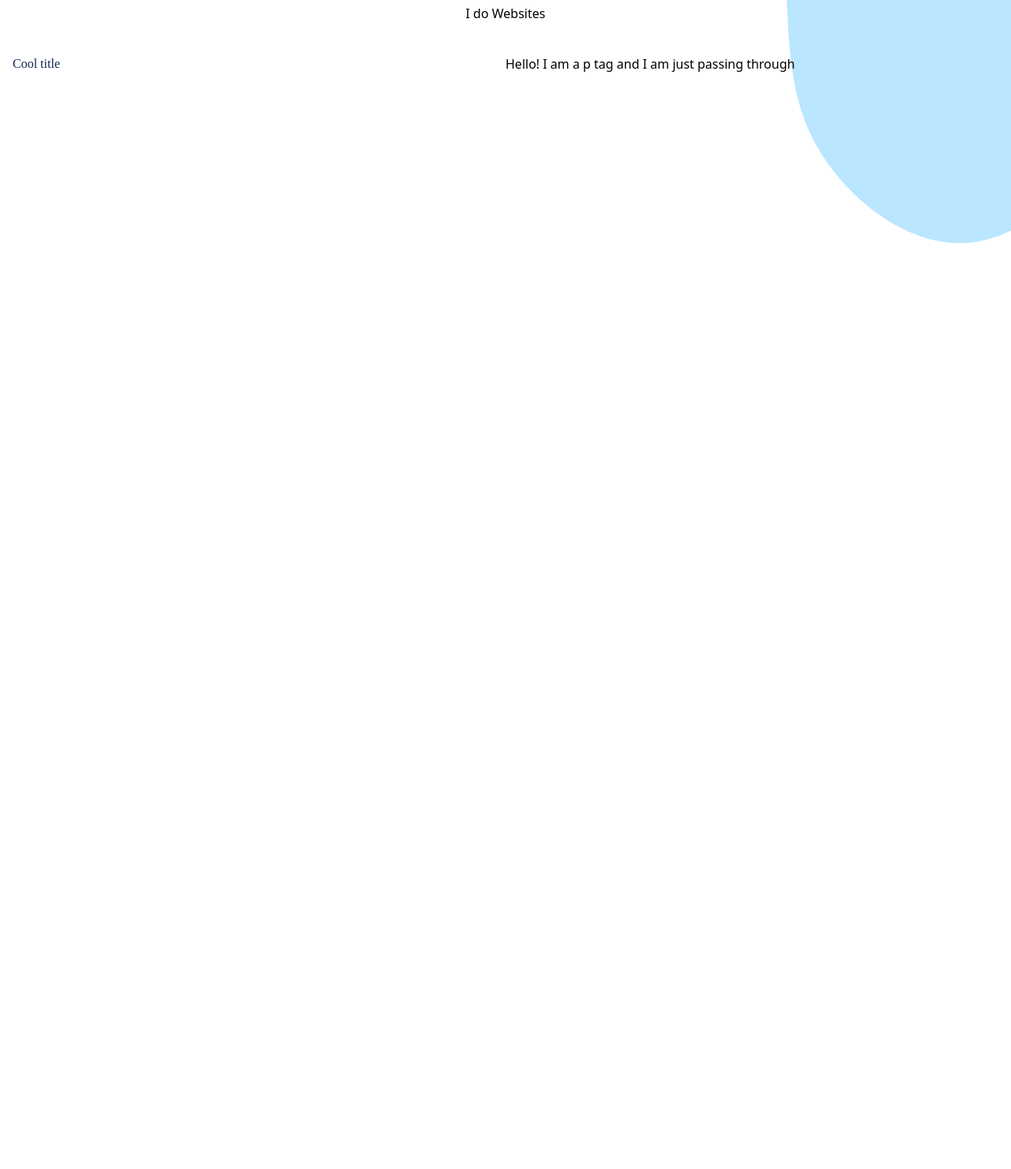
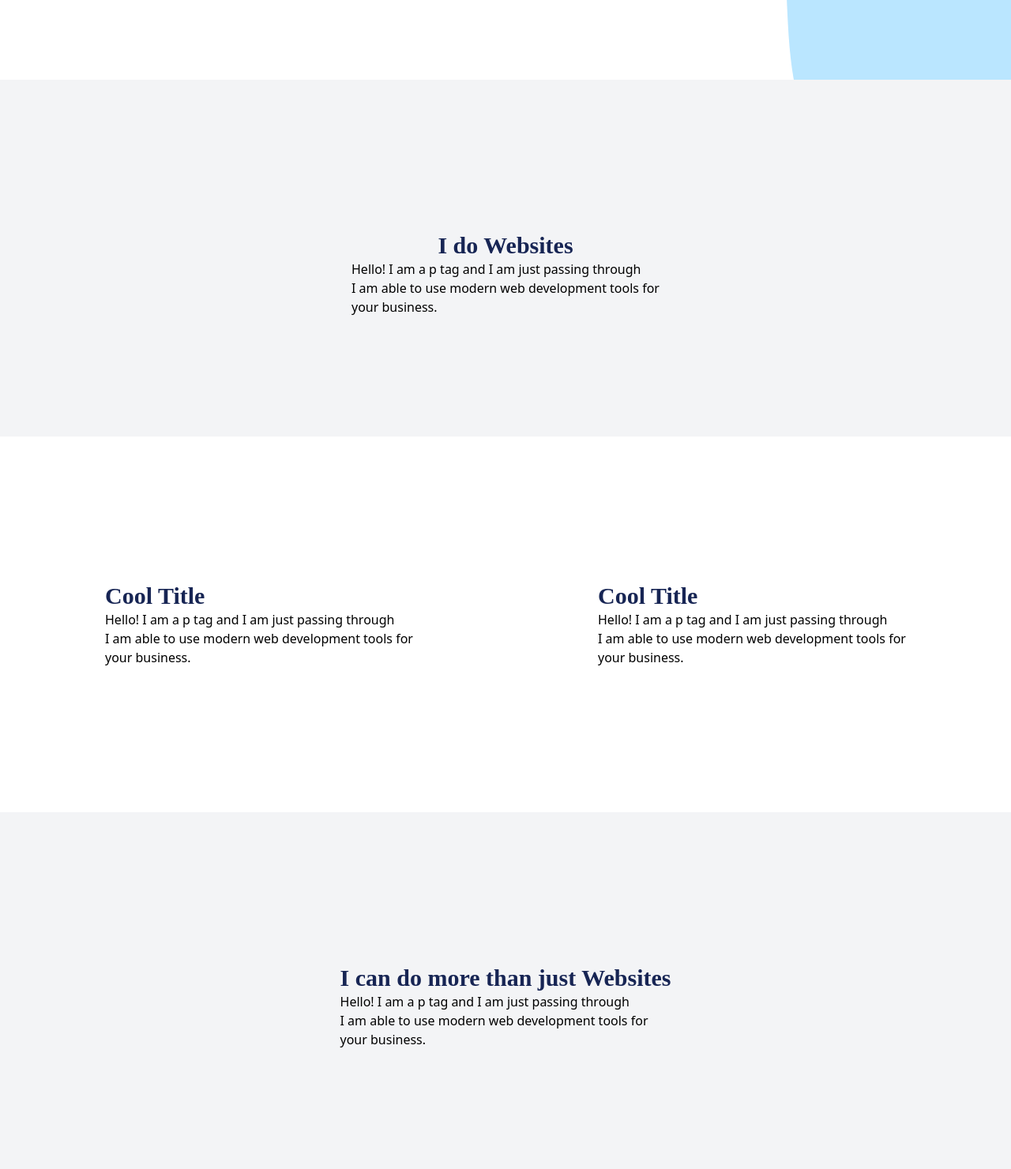
Before and after one commit to tabadines00/personalsite, a Gatsby site: page / in a window 1280 px wide. Shown: the part 579-2060 px from the top of the page at 79% size. Before the commit the page ends 1000 px from the top, so only its background shows below. Built offline with nearby package versions, Linux system fonts and the light colour scheme; Gatsby itself is replaced by a stand-in of ours.

Commit message:
Corrected Flexbox errors

```diff
--- a/src/components/HalfSplit.tsx
+++ b/src/components/HalfSplit.tsx
@@ -2,12 +2,12 @@ import React from 'react'
 
 function HalfSplit(props: any) {
   return (
-    <div className='container flex flex-row px-4 mx-auto mt-10
+    <div className='container px-4 mx-auto flex flex-row flex-grow items-center
                     space-y-0'>
-        <div className="space-y-12 w-1/2">
+        <div className="space-y-12 mx-auto w-auto">
             {props.left}
         </div>
-        <div className="space-y-12 w-1/2">
+        <div className="space-y-12 mx-auto w-auto">
             {props.right}
         </div>
     </div>
--- a/src/components/Navbar.tsx
+++ b/src/components/Navbar.tsx
@@ -6,6 +6,9 @@ export default function Navbar() {
   return (
     <div className="h-auto w-screen p-6">
       <ul className='justify-center m-0 flex space-x-6 flex-row'>
+        <li className="navbar-item">
+          <Link to="/">Home</Link>
+        </li>
         <li className="navbar-item">
           <Link to="/services">Services</Link>
         </li>
--- a/src/pages/contact/index.tsx
+++ b/src/pages/contact/index.tsx
@@ -1,11 +1,18 @@
 import React from 'react'
 import Navbar from '@/components/Navbar'
+
+import Blob1 from '@/components/Blob1'
+import Blob2 from '@/components/Blob2'
 
 function Contact() {
   return (
     <main>
-	  <Navbar />
-	  <h1>Contact Me</h1>
+      <section>
+        <Navbar />
+        <Blob1 />
+        <Blob2 />
+        <h1>Contact Me</h1>
+      </section>
 	</main>
   )
 }
--- a/src/pages/index.tsx
+++ b/src/pages/index.tsx
@@ -31,24 +31,54 @@ const Index: React.FC<PageProps> = () => {
 
   return (
 	<main>
+		<section className='h-[85svh] w-full'>
 			<Navbar />
 			<Blob1 />
 			<Blob2 />
-		<div className='mx-44 my-32'>
-			<h1 className='text-8xl'>Thomas Abadines</h1>
+			<div className='flex flex-col items-center text-center mx-44 my-32'>
+				<h1 className='font-black text-8xl'>Thomas Abadines</h1>
 				<h1 className='text-6xl pt-4'>Software Developer and Artificial Intelligence Enthusiast</h1>
 			</div>
-
+		</section>
+		<section className='bg-gray-100 py-24'>
 			<Centered content={
-			<p>I do Websites</p>
+				<div className='my-14'>
+					<h1 className='text-3xl font-bold mx-auto text-center'>I do Websites</h1>
+					<p>Hello! I am a p tag and I am just passing through</p>
+					<p>I am able to use modern web development tools for</p>
+					<p>your business.</p>
+				</div>
 			} />
-		<HalfSplit
+		</section>
+		<section className='bg-white py-32'>
+			<HalfSplit className='item-center justify-center text-center'
 				left={
-				<h1>Cool title</h1>
+					<div className='my-14'>
+						<h1 className='text-3xl font-bold'>Cool Title</h1>
+						<p>Hello! I am a p tag and I am just passing through</p>
+						<p>I am able to use modern web development tools for</p>
+						<p>your business.</p>
+					</div>
 				}
 				right={
+					<div className='my-14'>
+						<h1 className='text-3xl font-bold'>Cool Title</h1>
 						<p>Hello! I am a p tag and I am just passing through</p>
+						<p>I am able to use modern web development tools for</p>
+						<p>your business.</p>
+					</div>
 			} />
+		</section>
+		<section className='bg-gray-100 py-24'>
+			<Centered content={
+				<div className='my-14'>
+					<h1 className='text-3xl font-bold mx-auto text-center'>I can do more than just Websites</h1>
+					<p>Hello! I am a p tag and I am just passing through</p>
+					<p>I am able to use modern web development tools for</p>
+					<p>your business.</p>
+				</div>
+			} />
+		</section>
 	</main>
   )
 }
--- a/src/pages/projects/index.tsx
+++ b/src/pages/projects/index.tsx
@@ -4,8 +4,11 @@ import Navbar from '@/components/Navbar'
 function Projects() {
   return (
     <main>
-      <Navbar />
-      <h1>Projects</h1>
+      <section>
+        <Navbar />
+        <h1>Projects</h1>
+
+      </section>
 	  </main>
   )
 }
--- a/src/pages/services/index.tsx
+++ b/src/pages/services/index.tsx
@@ -4,8 +4,8 @@ import Navbar from '@/components/Navbar'
 function Services() {
   return (
     <main>
-	  <Navbar />
-	  <h1>Services</h1>
+	    <Navbar />
+	    <h1>Services</h1>
 	</main>
   )
 }
--- a/src/styles/global.css
+++ b/src/styles/global.css
@@ -6,7 +6,12 @@ h1 {
   font-family: "Space Grotesk";
 }
 
+html {
+  overflow-x: hidden;
+}
+
 @layer components {
+
   .navbar-item {
       @apply relative flex items-center justify-center
       h-12 w-auto
```
Lines whose indentation alone changed are shown as unchanged.
